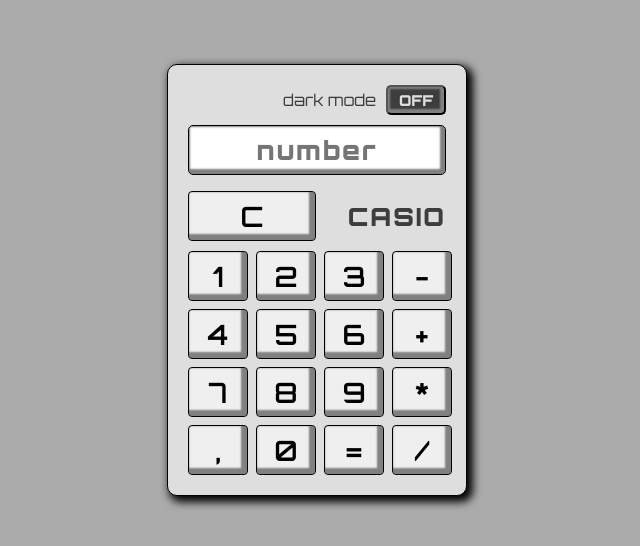
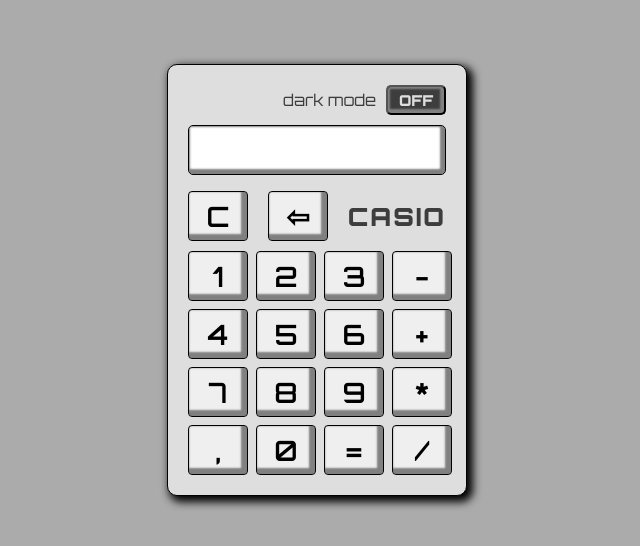
Before and after one commit to PawelNackowski/calculator-react, a React (Create React App) app: page / in a window 1280 px wide. Shown: the part 120-666 px from the top of the page, without its empty margins (323-963 px from the left). Built offline with nearby package versions, Linux system fonts and the light colour scheme.

Commit message:
added button to remove last number on input

```diff
--- a/src/Calculator/index.js
+++ b/src/Calculator/index.js
@@ -18,14 +18,20 @@ export const Calculator = () => {
        }
   };
 
+  const handleRemoveLastNumber = () => {
+    setNumber(number.slice(0, -1));
+  };
+
   const onClick = (value) => {
     if (value === "=") {
       calculateResult();
     } else if (value === "clear") {
       clearInput();
-    } else {
-      setNumber(number + value);
-    }
+    } else if (value === "clearLast" ) {
+      handleRemoveLastNumber();
+    }  else if (number.length < 10) {
+    setNumber(number + value);
+  }
   };
 
   const calculateResult = () => {
@@ -48,14 +54,12 @@ export const Calculator = () => {
     <Wrapper onSubmit={onFormSubmit}>
       <ThemeChangeButton />
       <Input
-        placeholder="number"
         value={number}
         onChange={handleInputChange}
       />
       <ButtonClearPosition>
-        <Button bigger="true" value="clear" onClick={() => onClick("clear")}>
-          C
-        </Button>
+        <Button onClick={() => onClick("clear")}>C</Button>
+        <Button onClick={() => onClick("clearLast")}>⇦</Button>
         CASIO
       </ButtonClearPosition>
       <Numbers>
```
